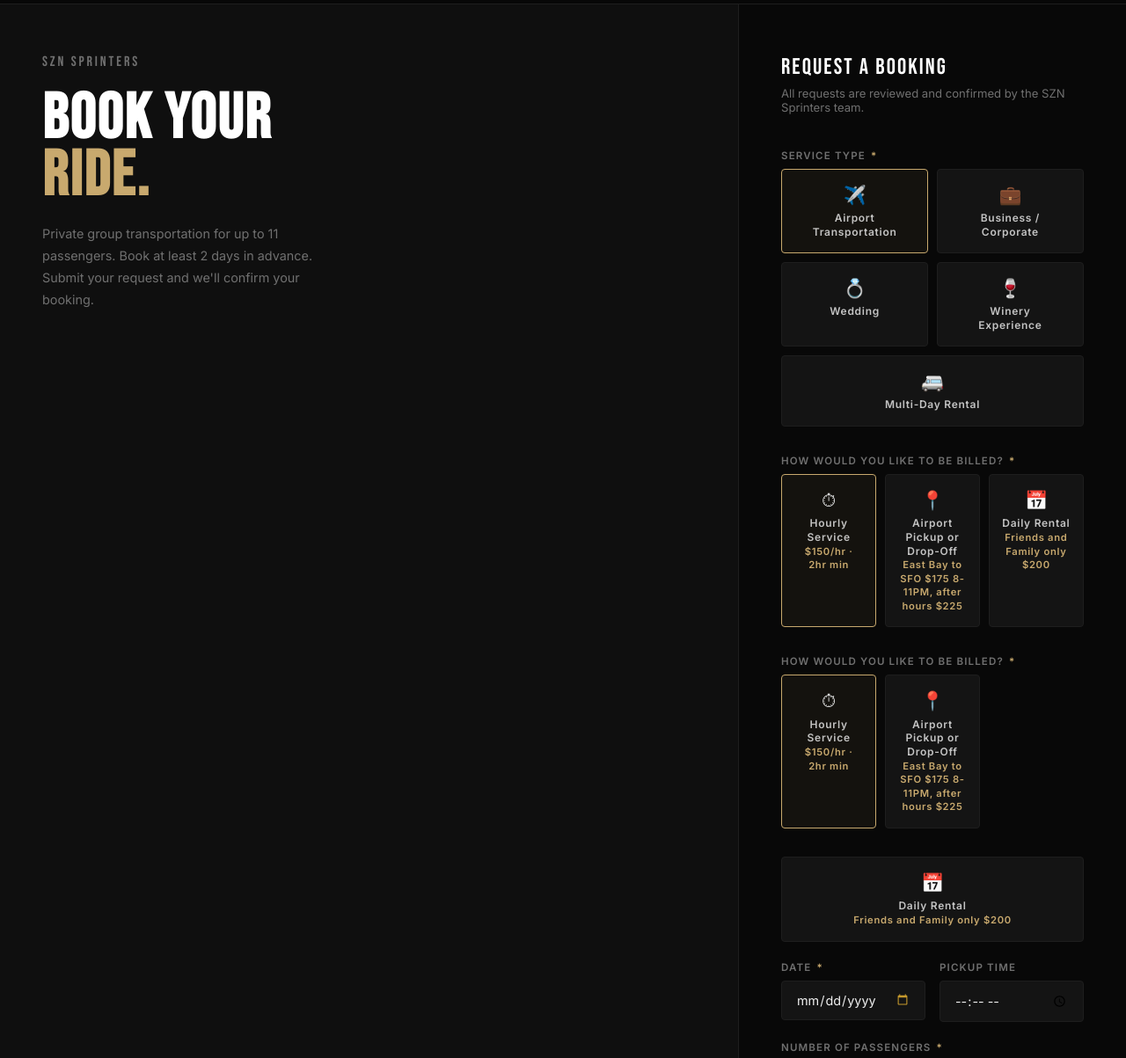
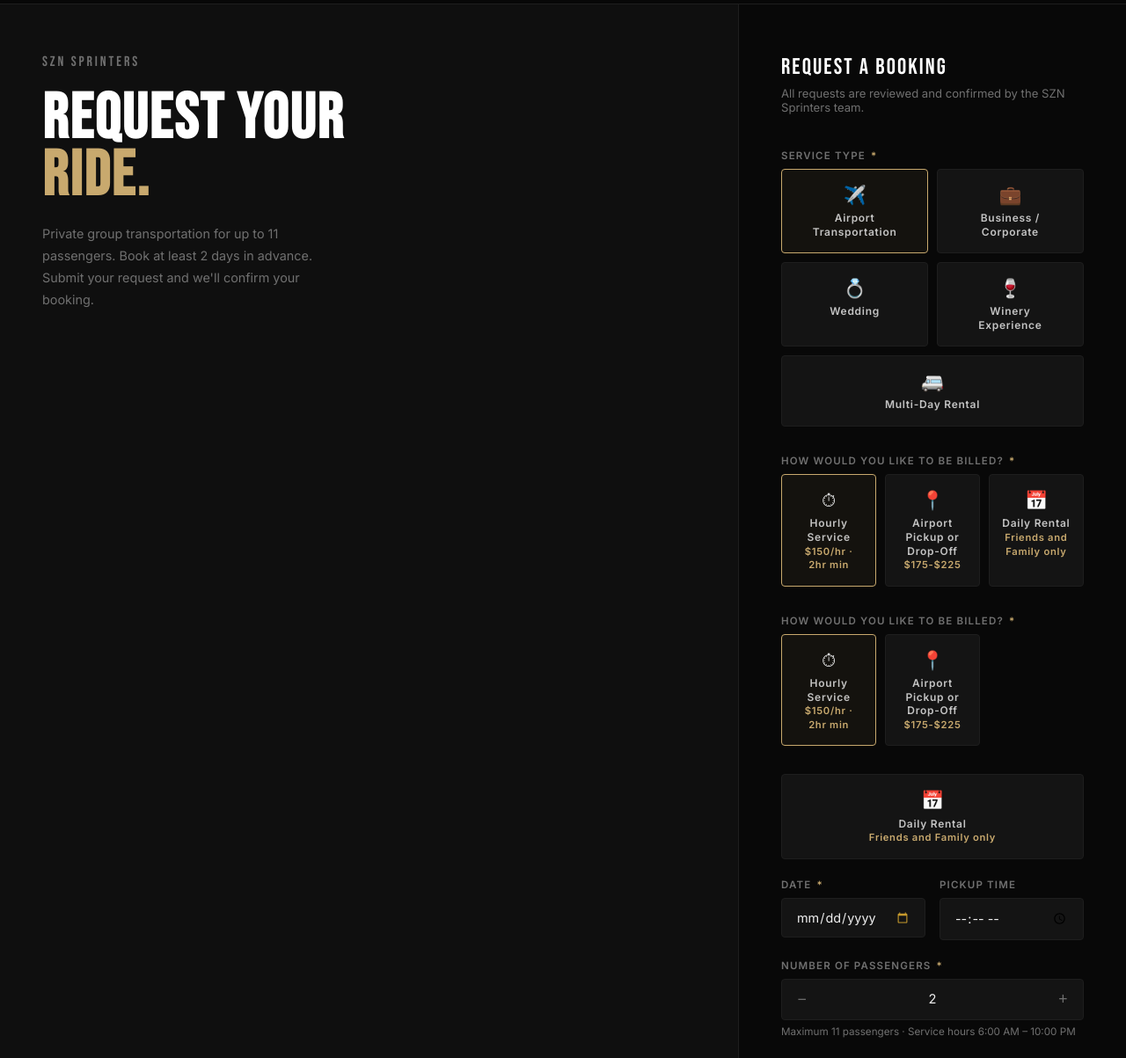
Before and after one commit to vibhavgrandhi/SznSprinters, a website: page book.html in a window 1280 px wide. Shown: the part 59-1262 px from the top of the page at 88% size. Drawn offline with nearby package versions, Linux system fonts and the light colour scheme; no server answers.

Commit message:
Website copy updates (2/2): booking headline + billing labels

```diff
--- a/book.html
+++ b/book.html
@@ -134,7 +134,7 @@
   <div class="left-panel">
     <div class="left-brand">
       <div class="left-brand-name">SZN Sprinters</div>
-      <h2 class="left-headline">BOOK YOUR<em>RIDE.</em></h2>
+      <h2 class="left-headline">REQUEST YOUR<em>RIDE.</em></h2>
       <p class="left-sub">Private group transportation for up to 11 passengers. Book at least 2 days in advance. Submit your request and we'll confirm your booking.</p>
     </div>
     <div class="left-van">
@@ -193,11 +193,11 @@
             </div>
             <div class="svc-card" data-billing="Airport Pickup or Drop-Off" tabindex="0" role="button" id="billingPickup">
               <span class="svc-card-icon">📍</span>
-              <div class="svc-card-label">Airport Pickup or Drop-Off<br><span style="color:var(--accent);font-size:0.7rem" id="pickupLabel">East Bay to SFO $175 8-11PM, after hours $225</span></div>
+              <div class="svc-card-label">Airport Pickup or Drop-Off<br><span style="color:var(--accent);font-size:0.7rem" id="pickupLabel">$175-$225</span></div>
             </div>
             <div class="svc-card" data-billing="Daily Rental" tabindex="0" role="button" id="billingDaily">
               <span class="svc-card-icon">📅</span>
-              <div class="svc-card-label">Daily Rental<br><span style="color:var(--accent);font-size:0.7rem">Friends and Family only $200</span></div>
+              <div class="svc-card-label">Daily Rental<br><span style="color:var(--accent);font-size:0.7rem">Friends and Family only</span></div>
             </div>
           </div>
           <input type="hidden" id="billingType" value="Hourly Service">
@@ -214,13 +214,13 @@
             </div>
             <div class="svc-card" data-billing="Airport Pickup or Drop-Off" tabindex="0" role="button" id="billingPickup">
               <span class="svc-card-icon">📍</span>
-              <div class="svc-card-label">Airport Pickup or Drop-Off<br><span style="color:var(--accent);font-size:0.7rem" id="pickupLabel">East Bay to SFO $175 8-11PM, after hours $225</span></div>
+              <div class="svc-card-label">Airport Pickup or Drop-Off<br><span style="color:var(--accent);font-size:0.7rem" id="pickupLabel">$175-$225</span></div>
 
             </div>
           </div>
           <div class="svc-card" data-billing="Daily Rental" tabindex="0" role="button" id="billingDaily">
               <span class="svc-card-icon">📅</span>
-              <div class="svc-card-label">Daily Rental<br><span style="color:var(--accent);font-size:0.7rem">Friends and Family only $200</span></div>
+              <div class="svc-card-label">Daily Rental<br><span style="color:var(--accent);font-size:0.7rem">Friends and Family only</span></div>
             </div>
             <input type="hidden" id="billingType" value="Hourly Service">
         </div>
```
